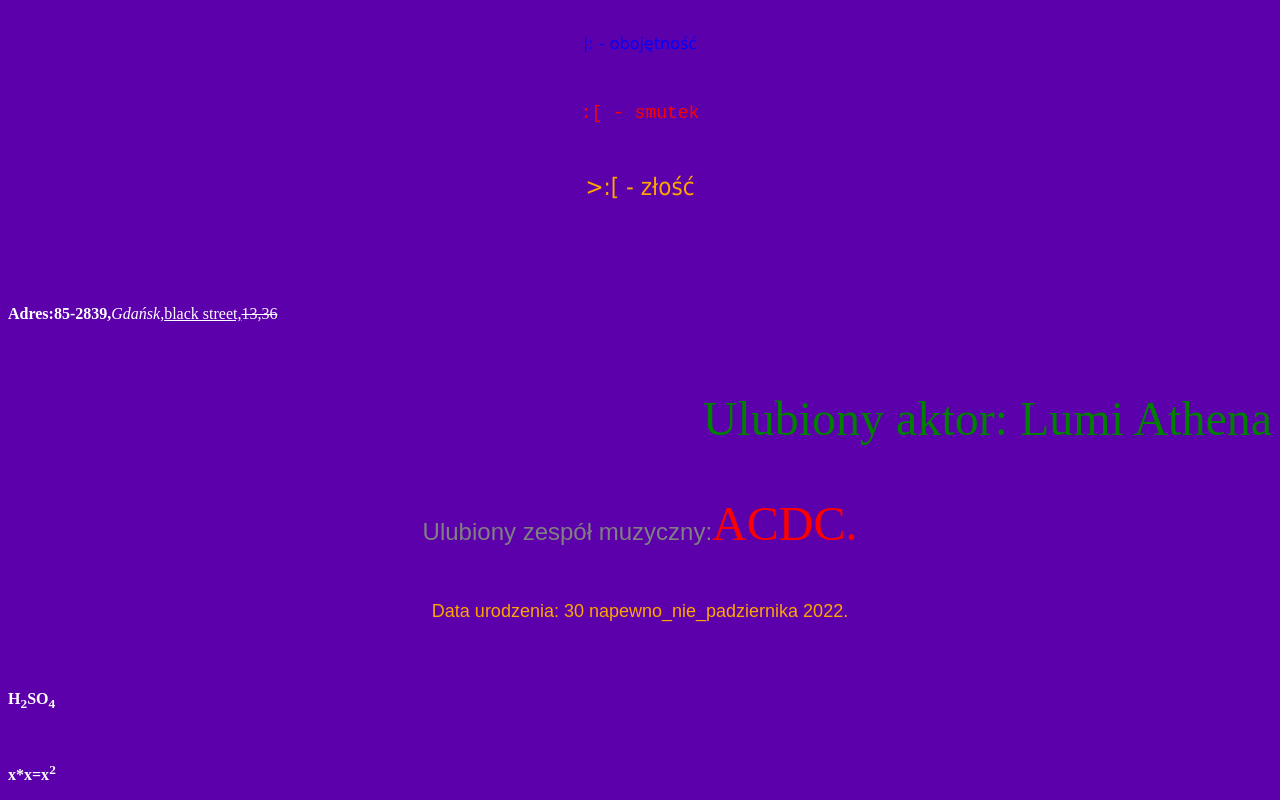
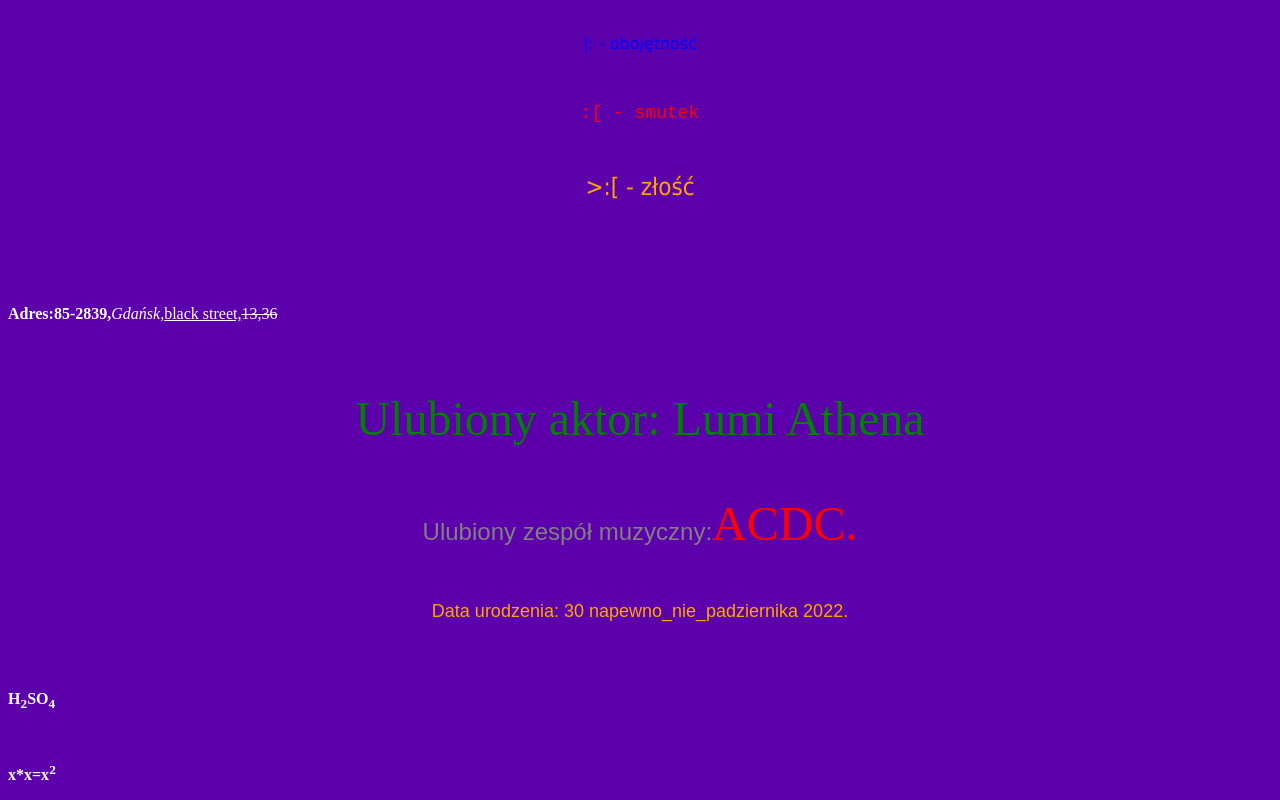
Before and after one commit to natanxvb/Test, a plain HTML site: page index.html in a window 1280 px wide. Shown: the part 1191-1991 px from the top of the page. Drawn offline with Linux system fonts and the light colour scheme.

Commit message:
Add files via upload

```diff
--- a/index.html
+++ b/index.html
@@ -27,7 +27,7 @@
 
 <p align="left"><b>Adres:85-2839,</b><i align="left">Gdańsk,</i><u align="left">black street,</u><strike align="left">13,36</strike></p> <br>
 <br>
-<p align="right"> <font color="green" size="7" face="'Times New Roman'"> Ulubiony aktor: Lumi Athena</font> </p>
+<p align="center"> <font color="green" size="7" face="'Times New Roman'"> Ulubiony aktor: Lumi Athena</font> </p>
 <br>
 <p align="center"> <font color="grey" size="5" face="Arial">Ulubiony zespół muzyczny:</font><font color="red" size="7" face=="'Times New Roman'">ACDC.</font> </p> <br>
 <p align="center"> <font color="orange" size="4" face="Arial">Data urodzenia: 30 napewno_nie_padziernika 2022.</font> </p> <br>
```
